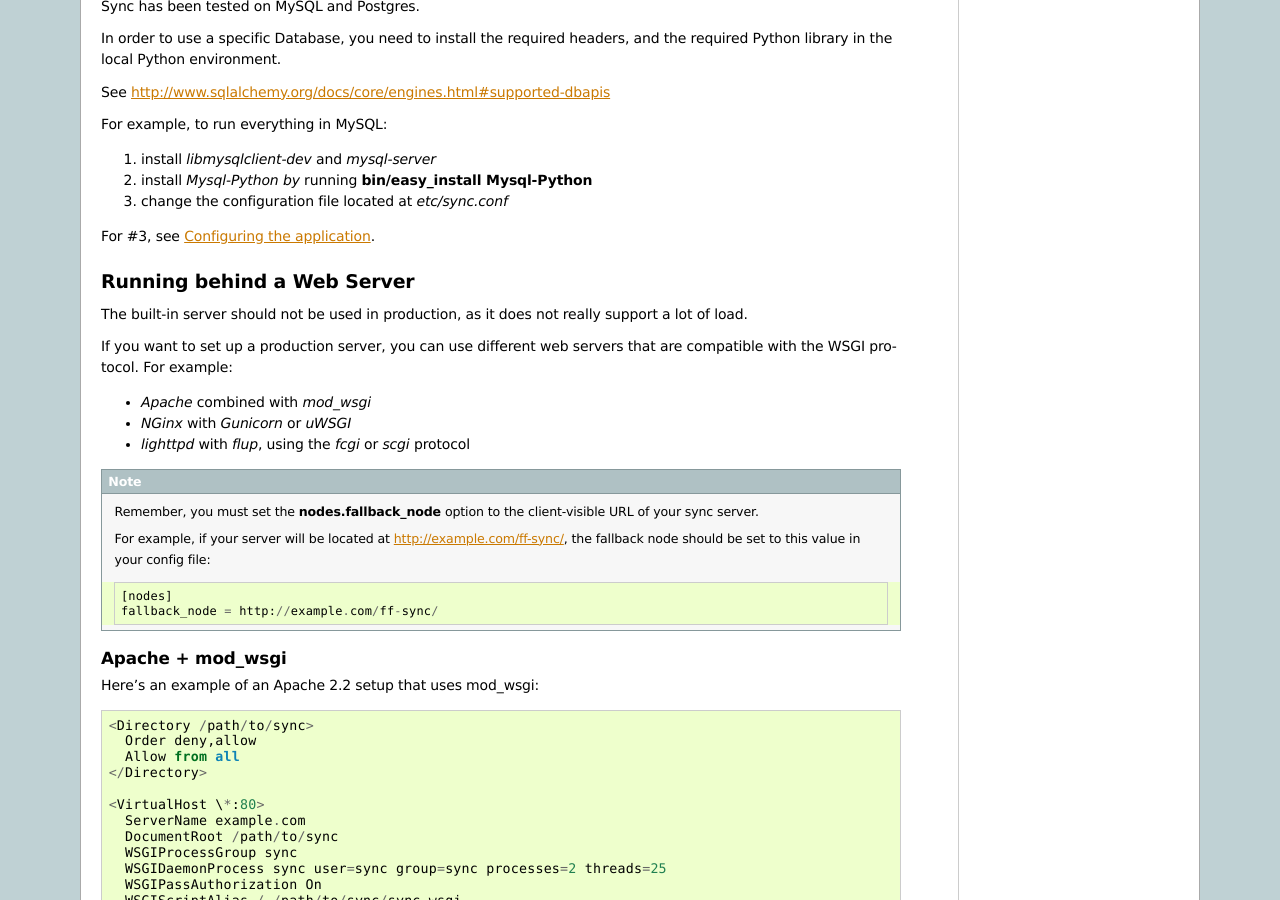
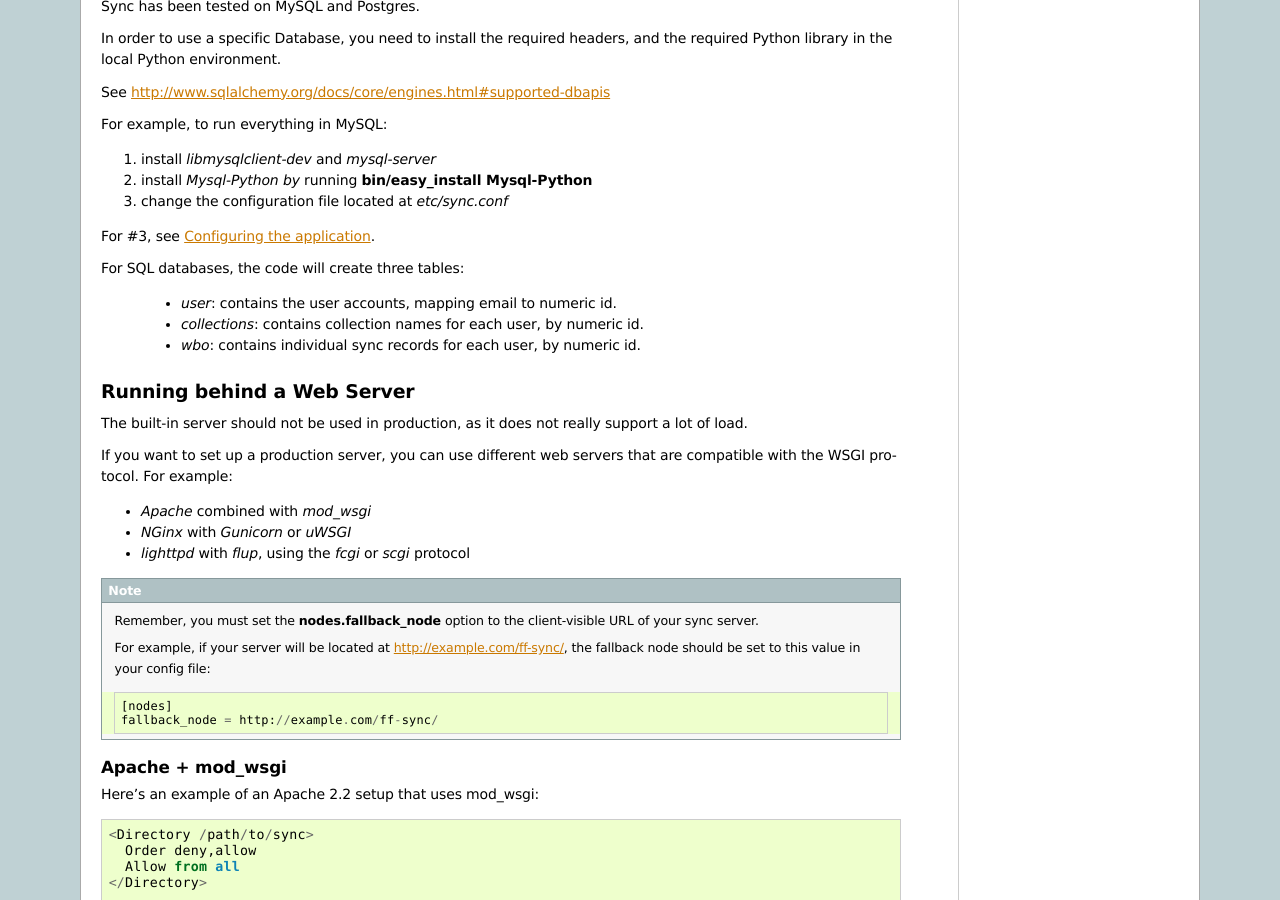
Before and after one commit to mozilla-services/docs, a Sphinx documentation site: the page built from source/howtos/run-sync.rst, in a window 1280 px wide and 900 px high, scrolled down 2897 px. Built offline with Sphinx 7.4.7, drawn with Linux system fonts in a browser that asks for light colours; the version number could not be read and is left out.

Commit message:
Describe the SQL tables used by run-your-own sync server

```diff
--- a/source/howtos/run-sync.rst
+++ b/source/howtos/run-sync.rst
@@ -207,6 +207,14 @@ For example, to run everything in MySQL:
 
 
 For #3, see :ref:`configuration`.
+
+
+For SQL databases, the code will create three tables:
+
+  * *user*:  contains the user accounts, mapping email to numeric id.
+  * *collections*:  contains collection names for each user, by numeric id.
+  * *wbo*:  contains individual sync records for each user, by numeric id.
+
 
 
 Running behind a Web Server
```
